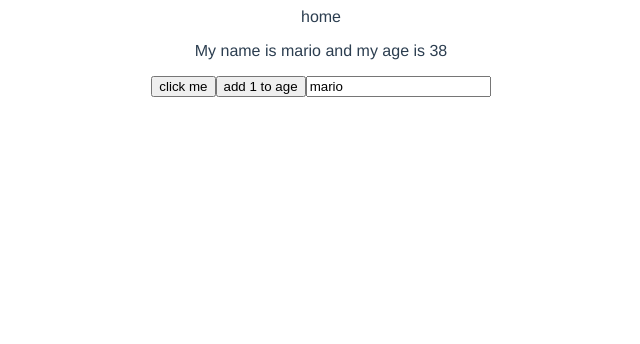
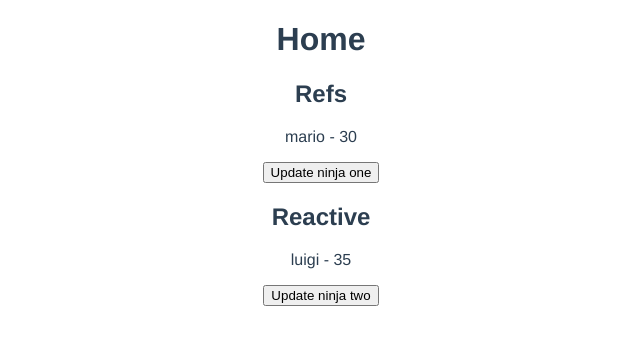
Before and after one commit to khalegjr/course_vue3-thenetninja, a Vue app in the folder dojo-blog/: page / in a window 1280 px wide. Shown: the top 344 px of the page, without its empty margins (319-959 px from the left). Built offline with nearby package versions, Linux system fonts and the light colour scheme.

Commit message:
Comparando refs e reactive

```diff
--- a/dojo-blog/src/views/Home.vue
+++ b/dojo-blog/src/views/Home.vue
@@ -1,30 +1,35 @@
 <template>
   <div class="home">
-    home
-    <p>My name is {{ name }} and my age is {{ age }}</p>
-    <button @click="handleClick">click me</button>
-    <button @click="age++">add 1 to age</button>
-    <input type="text" v-model="name" />
+    <h1>Home</h1>
+    <h2>Refs</h2>
+    <p>{{ ninjaOne.name }} - {{ ninjaOne.age }}</p>
+    <button @click="updateNinjaOne">Update ninja one</button>
+
+    <h2>Reactive</h2>
+    <p>{{ ninjaTwo.name }} - {{ ninjaTwo.age }}</p>
+    <button @click="updateNinjaTwo">Update ninja two</button>
   </div>
 </template>
 
 <script>
-  import { ref } from "vue";
+  import { ref, reactive } from "vue";
   // @ is an alias to /src
 
   export default {
     name: "Home",
 
     setup() {
-      const name = ref("mario");
-      const age = ref(38);
+      const ninjaOne = ref({ name: "mario", age: 30 });
+      const ninjaTwo = reactive({ name: "luigi", age: 35 });
 
-      const handleClick = () => {
-        name.value = "luigi";
-        age.value = 35;
+      const updateNinjaOne = () => {
+        ninjaOne.value.age = 40;
+      };
+      const updateNinjaTwo = () => {
+        ninjaTwo.age = 40;
       };
 
-      return { name, age, handleClick };
+      return { ninjaOne, updateNinjaOne, ninjaTwo, updateNinjaTwo };
     },
   };
 </script>
```
